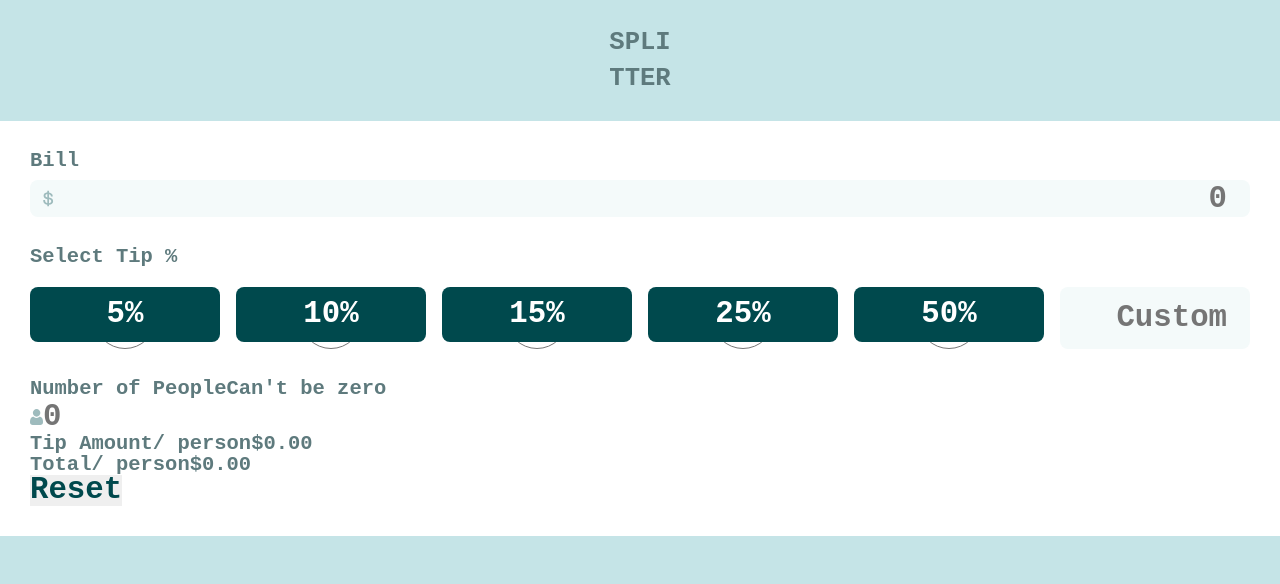
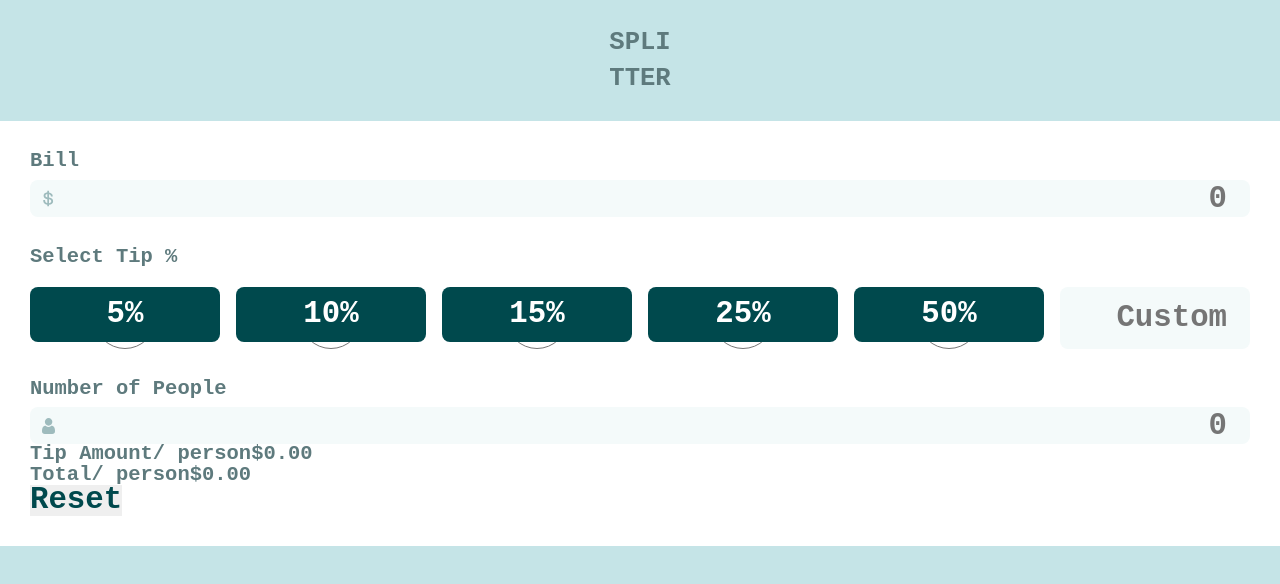
Before and after one commit to erlynascarate/tip-calculator-app, a React (Create React App) app: page / in a window 1280 px wide. Shown: the top 584 px of the page. Built offline with nearby package versions, Linux system fonts and the light colour scheme.

Commit message:
Agrega estilos a los componentes "NumberOfPeople y Bill"

```diff
--- a/src/components/App.jsx
+++ b/src/components/App.jsx
@@ -1,4 +1,3 @@
-import '../styles/App.sass';
 import Header from './Header';
 import Main from '../containers/Main';
 
--- a/src/components/Bill.jsx
+++ b/src/components/Bill.jsx
@@ -1,16 +1,15 @@
 import React from 'react';
-import '../styles/Bill.sass';
 
 const Bill = () => {
     return (
-        <fieldset className="bill">
+        <fieldset className="fieldset">
             <legend>
-                <label className="bill__title" htmlFor="bill">
+                <label className="fieldset__title" htmlFor="bill">
                     Bill
                 </label>
             </legend>
-            <div className="bill-input">
-                <label className="bill-input__icon" htmlFor="bill">
+            <div className="fieldset-input">
+                <label className="fieldset-input__icon" htmlFor="bill">
                     <svg
                         xmlns="http://www.w3.org/2000/svg"
                         width="11"
@@ -24,9 +23,11 @@ const Bill = () => {
                 </label>
                 <input
                     id="bill"
-                    className="bill-input__input"
+                    className="fieldset-input__input"
                     type="number"
                     placeholder="0"
+                    min={0.0}
+                    inputMode="decimal"
                 />
             </div>
         </fieldset>
--- a/src/components/NumberOfPeople.jsx
+++ b/src/components/NumberOfPeople.jsx
@@ -2,19 +2,16 @@ import React from 'react';
 
 const NumberOfPeople = () => {
     return (
-        <fieldset className="number-of-people">
-            <legend>
-                <label
-                    className="number-of-people__title"
-                    htmlFor="number-of-people"
-                >
+        <fieldset className="fieldset">
+            <legend className="fieldset-legend">
+                <label className="fieldset__title" htmlFor="number-of-people">
                     Number of People
                 </label>
-                <span className="number-of-people__warning">Can't be zero</span>
+                <span className="fieldset__warning">Can't be zero</span>
             </legend>
-            <div className="number-of-people-input">
+            <div className="fieldset-input">
                 <label
-                    className="number-of-people-input__icon"
+                    className="fieldset-input__icon"
                     htmlFor="number-of-people"
                 >
                     <svg
@@ -30,9 +27,11 @@ const NumberOfPeople = () => {
                 </label>
                 <input
                     id="number-of-people"
-                    className="number-of-people-input__input"
+                    className="fieldset-input__input"
                     type="number"
                     placeholder="0"
+                    min={1}
+                    inputMode="numeric"
                 />
             </div>
         </fieldset>
--- a/src/styles/Bill.sass
+++ /dev/null
@@ -1,21 +0,0 @@
-.bill-input
-    position: relative
-    display: flex
-    margin-block-start: 8px
-    block-size: 37px
-    &__icon
-        position: absolute
-        display: flex
-        justify-content: center
-        align-items: center
-        inline-size: 37px
-        block-size: 37px
-    &__input
-        border-radius: 8px
-        padding-inline: 45px 8px
-        min-inline-size: 100%
-        inline-size: 100%
-        font-size: 2.4rem
-        text-align: end
-        background-color: var(--very-light-grayish-cyan)
-        box-sizing: border-box
--- a/src/styles/Main.sass
+++ b/src/styles/Main.sass
@@ -1,7 +1,48 @@
 .form
     padding: 30px
     background-color: var(--white)
+
     &-container
         display: flex
         flex-direction: column
         row-gap: 30px
+
+.fieldset
+    &-legend
+        display: flex
+        flex-wrap: wrap
+        justify-content: space-between
+        inline-size: 100%
+        column-gap: 16px
+        row-gap: 10px
+
+    &__warning
+        display: none
+        color: var(--warning)
+
+    &-input
+        position: relative
+        display: flex
+        margin-block-start: 8px
+        block-size: 37px
+
+        &__icon
+            position: absolute
+            display: flex
+            justify-content: center
+            align-items: center
+            inline-size: 37px
+            block-size: 37px
+
+        &__input
+            border-radius: 8px
+            padding-inline: 35px 8px
+            min-inline-size: 100%
+            inline-size: 100%
+            font-size: 2.4rem
+            text-align: end
+            background-color: var(--very-light-grayish-cyan)
+            box-sizing: border-box
+
+            &:out-of-range
+                outline-color: var(--warning)
--- a/src/styles/global.sass
+++ b/src/styles/global.sass
@@ -68,6 +68,7 @@ button
     --grayish-cyan: hsl(184, 14%, 56%)
     --light-grayish-cyan: hsl(185, 41%, 84%)
     --very-light-grayish-cyan: hsl(189, 41%, 97%)
+    --warning: hsl(0, 60%, 70%)
 
 html
     font-size: clamp(0.6rem, 0.425rem + 1vw, 0.8rem)
```
Also changed, not shown: src/styles/App.sass (deleted, +0 -29 lines).
